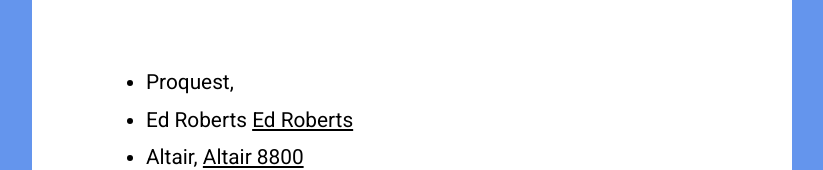
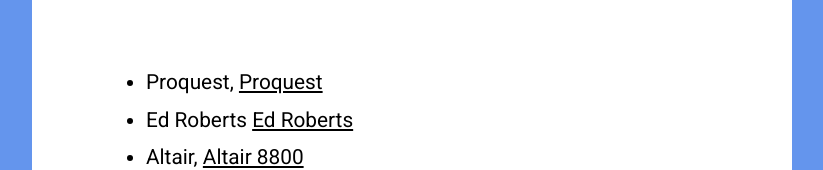
Before and after one commit to issamfissoune/content-blok, a plain HTML site: page index.html in a window 1280 px wide. Shown: the part 6462-6632 px from the top of the page, without its empty margins (228-1051 px from the left). Drawn offline with Linux system fonts and the light colour scheme.

Commit message:
final update

```diff
--- a/index.html
+++ b/index.html
@@ -177,7 +177,7 @@
 
             <section class="usedlinks">
                 <ul>
-                    <li>Proquest, <a href="https://www.proquest.com/openview/9cac07de3517bcaab0891544e85bbed7/1?cbl=40581&pq-origsite=gscholar "></a></li>
+                    <li>Proquest, <a href="https://www.proquest.com/openview/9cac07de3517bcaab0891544e85bbed7/1?cbl=40581&pq-origsite=gscholar ">Proquest</a></li>
                     <li>Ed Roberts <a href="https://en.wikipedia.org/wiki/Ed_Roberts_(computer_engineer) ">Ed Roberts</a></li>
                     <li>Altair, <a href="https://en.wikipedia.org/wiki/Altair_8800 ">Altair 8800</a></li>
                     <li>PCmag, <a href="https://www.pcmag.com/news/the-altair-8800-the-machine-that-launched-the-pc-revolution  ">PCmag</a></li>
```
